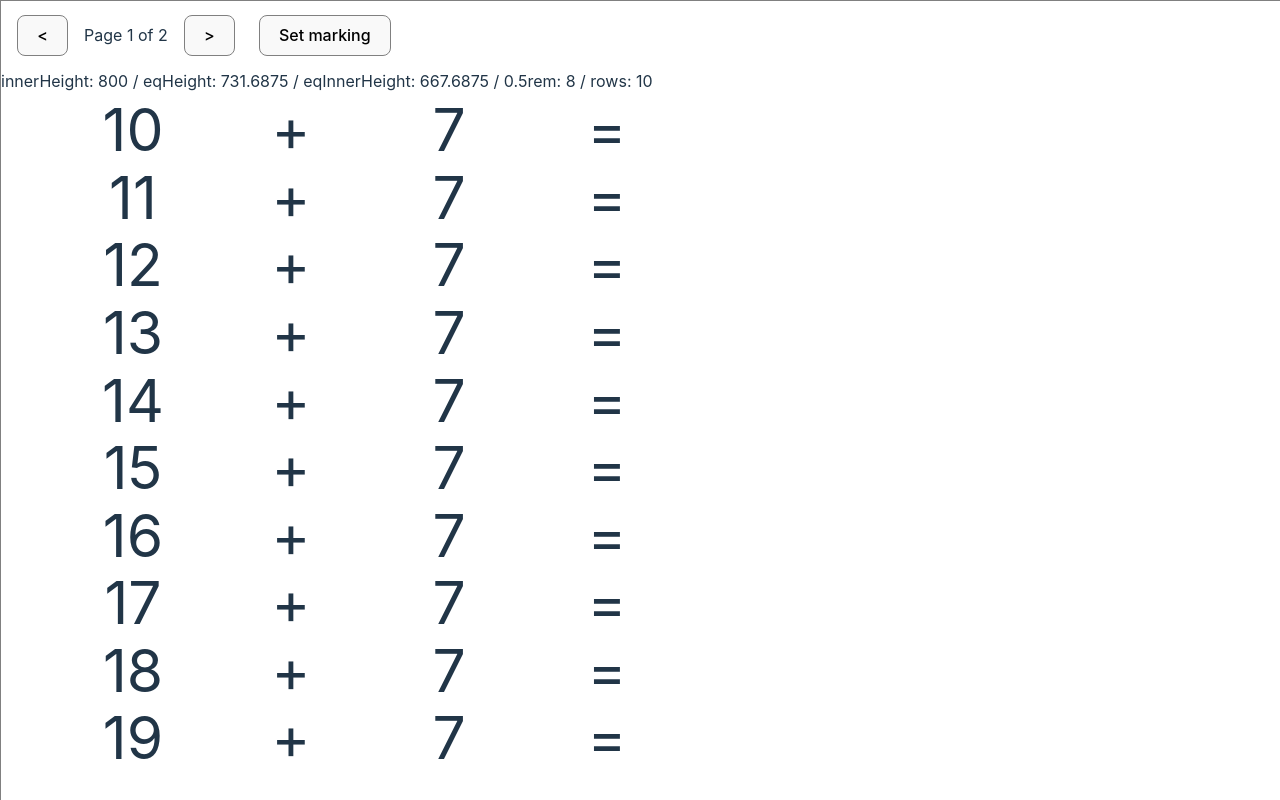
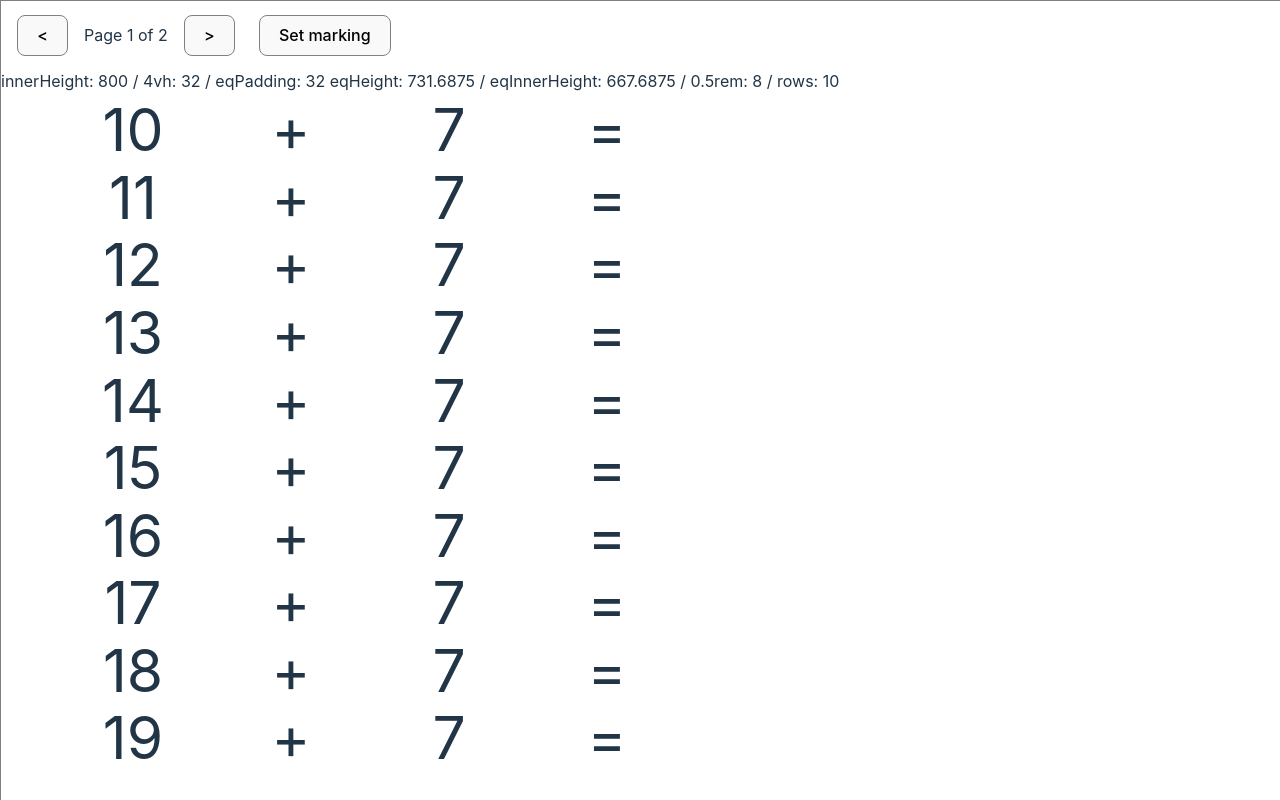
Before and after one commit to growlycode/mathsie-app, a React (Vite) app: page / in a window 1280 px wide. Built offline with nearby package versions, Linux system fonts and the light colour scheme.

Commit message:
More debugging

```diff
--- a/src/App.tsx
+++ b/src/App.tsx
@@ -115,12 +115,14 @@ function WorksheetPage({ uworksheet, isMarking, onSave }: {
     console.log("equations height: ", eqHeight);
     console.log("equations padding: ", padding);
 
-    const eqInnerHeight = eqHeight - (padding*2);
+
+    const eqPadding = parseFloat(window.getComputedStyle(div, null).getPropertyValue('padding-top'));
+    const eqInnerHeight = eqHeight - (eqPadding*2);
     const rows = uworksheet.worksheet.operations.length;
     const height =  eqInnerHeight / rows;
     const requiredHeight = `${height - rem}px`;
 
-    setDebug(`innerHeight: ${window.innerHeight} / eqHeight: ${eqHeight} / eqInnerHeight: ${eqInnerHeight} / 0.5rem: ${rem} / rows: ${rows}`);
+    setDebug(`innerHeight: ${window.innerHeight} / 4vh: ${padding} / eqPadding: ${eqPadding} eqHeight: ${eqHeight} / eqInnerHeight: ${eqInnerHeight} / 0.5rem: ${rem} / rows: ${rows}`);
     div.style.fontSize = requiredHeight;
     div.style.lineHeight = requiredHeight;
 
```
